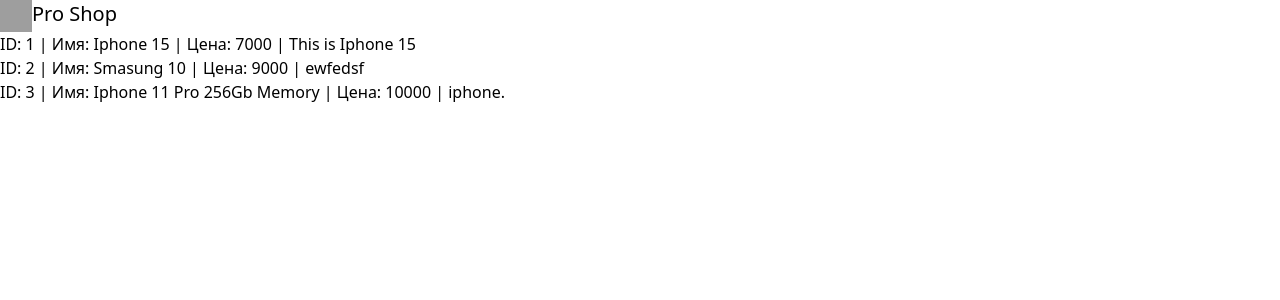
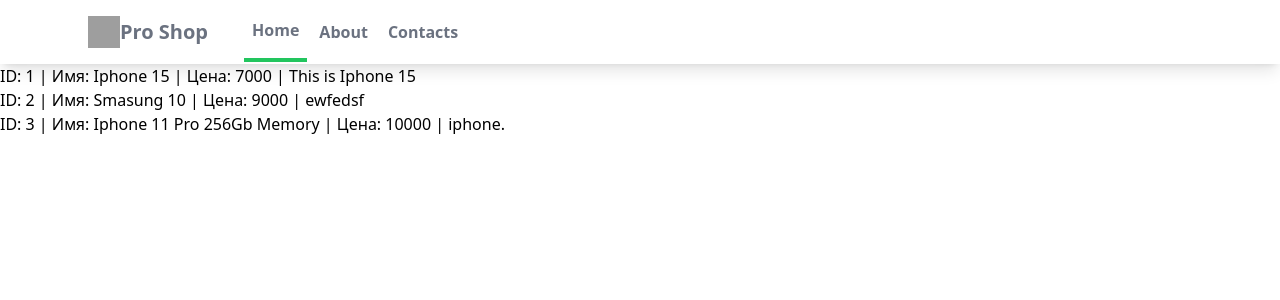
Before and after one commit to ArtemSmirnov32/django4_learn, a Django app: page /myapp/ in a window 1280 px wide. Shown: the top 300 px of the page. Run offline with Django 4.2, Linux system fonts and the light colour scheme; data comes from the database, SQL or seed files in the repository; grey boxes are pictures that could not be loaded.

Commit message:
base tamplate + navbar

```diff
--- a/mysite/myapp/static/myapp/styles.css
+++ b/mysite/myapp/static/myapp/styles.css
@@ -538,13 +538,78 @@
   position: static;
 }
 
+.mx-auto {
+  margin-left: auto;
+  margin-right: auto;
+}
+
+.block {
+  display: block;
+}
+
 .flex {
   display: flex;
 }
 
-.text-xs {
-  font-size: 0.75rem;
-  line-height: 1rem;
+.h-8 {
+  height: 2rem;
+}
+
+.w-8 {
+  width: 2rem;
+}
+
+.max-w-6xl {
+  max-width: 72rem;
+}
+
+.items-center {
+  align-items: center;
+}
+
+.justify-between {
+  justify-content: space-between;
+}
+
+.space-x-1 > :not([hidden]) ~ :not([hidden]) {
+  --tw-space-x-reverse: 0;
+  margin-right: calc(0.25rem * var(--tw-space-x-reverse));
+  margin-left: calc(0.25rem * calc(1 - var(--tw-space-x-reverse)));
+}
+
+.space-x-7 > :not([hidden]) ~ :not([hidden]) {
+  --tw-space-x-reverse: 0;
+  margin-right: calc(1.75rem * var(--tw-space-x-reverse));
+  margin-left: calc(1.75rem * calc(1 - var(--tw-space-x-reverse)));
+}
+
+.border-b-4 {
+  border-bottom-width: 4px;
+}
+
+.border-green-500 {
+  --tw-border-opacity: 1;
+  border-color: rgb(34 197 94 / var(--tw-border-opacity));
+}
+
+.bg-white {
+  --tw-bg-opacity: 1;
+  background-color: rgb(255 255 255 / var(--tw-bg-opacity));
+}
+
+.px-2 {
+  padding-left: 0.5rem;
+  padding-right: 0.5rem;
+}
+
+.px-4 {
+  padding-left: 1rem;
+  padding-right: 1rem;
+}
+
+.py-4 {
+  padding-top: 1rem;
+  padding-bottom: 1rem;
 }
 
 .text-xl {
@@ -552,15 +617,17 @@
   line-height: 1.75rem;
 }
 
-.text-xl {
-  font-size: 1.25rem/* 20px */;
-  line-height: 1.75rem/* 28px */;
+.font-semibold {
+  font-weight: 600;
 }
 
-.h-8 {
-  height: 2rem/* 32px */;
+.text-gray-500 {
+  --tw-text-opacity: 1;
+  color: rgb(107 114 128 / var(--tw-text-opacity));
 }
 
-.w-8 {
-  width: 2rem/* 32px */;
+.shadow-lg {
+  --tw-shadow: 0 10px 15px -3px rgb(0 0 0 / 0.1), 0 4px 6px -4px rgb(0 0 0 / 0.1);
+  --tw-shadow-colored: 0 10px 15px -3px var(--tw-shadow-color), 0 4px 6px -4px var(--tw-shadow-color);
+  box-shadow: var(--tw-ring-offset-shadow, 0 0 #0000), var(--tw-ring-shadow, 0 0 #0000), var(--tw-shadow);
 }
--- /dev/null
+++ b/mysite/myapp/templates/myapp/base.html
@@ -0,0 +1,16 @@
+{% load static %}
+
+<!DOCTYPE html>
+<html lang="en">
+  <head>
+    <meta charset="UTF-8" />
+    <meta name="viewport" content="width=device-width, initial-scale=1.0" />
+    <link rel="stylesheet" href="{% static 'myapp/styles.css' %}" />
+    <title>Document</title>
+  </head>
+  <body>
+    {% block content %}
+
+    {% endblock content %}
+  </body>
+</html>
--- a/mysite/myapp/templates/myapp/index.html
+++ b/mysite/myapp/templates/myapp/index.html
@@ -1,18 +1,22 @@
-{% load static %}
-
-<html>
-  <head>
-     <link rel="stylesheet" href="{% static 'myapp/styles.css' %}">
-  </head>
-
-  <body>
-	<nav>
+{% extends "myapp/base.html"%} {% load static %} {% block content %}
+<nav class="bg-white shadow-lg">
+  <div class="max-w-6xl mx-auto px-4">
+    <div class="flex justify-between">
+      <div class="flex space-x-7">
         <div>
-			<div>
-				<div>
-					<div class="flex">
-						  <img class="h-8 w-8" src="{% static 'myapp/images/shop.png' %}" alt="logo"/>
-              <span class="text-xl">Pro Shop</span>
+          <a href="#" class="flex items-center px-2 py-4">
+            <img
+              class="h-8 w-8"
+              src="{% static 'myapp/images/shop.png' %}"
+              alt="logo"
+            />
+            <span class="text-gray-500 font-semibold text-xl">Pro Shop</span>
+          </a>
+        </div>
+        <div class="items-center flex space-x-1">
+          <a href="#" class="py-4 px-2 text-gray-500 font-semibold border-b-4 border-green-500">Home</a>
+          <a href="#" class="py-4 px-2 text-gray-500 font-semibold">About</a>
+          <a href="#" class="py-4 px-2 text-gray-500 font-semibold">Contacts</a>
         </div>
       </div>
     </div>
@@ -27,5 +31,4 @@
   </a>
   {% endfor %}
 </h4>
-  </body>
-</html>
+{% endblock content %}
```
Lines whose indentation alone changed are shown as unchanged.
